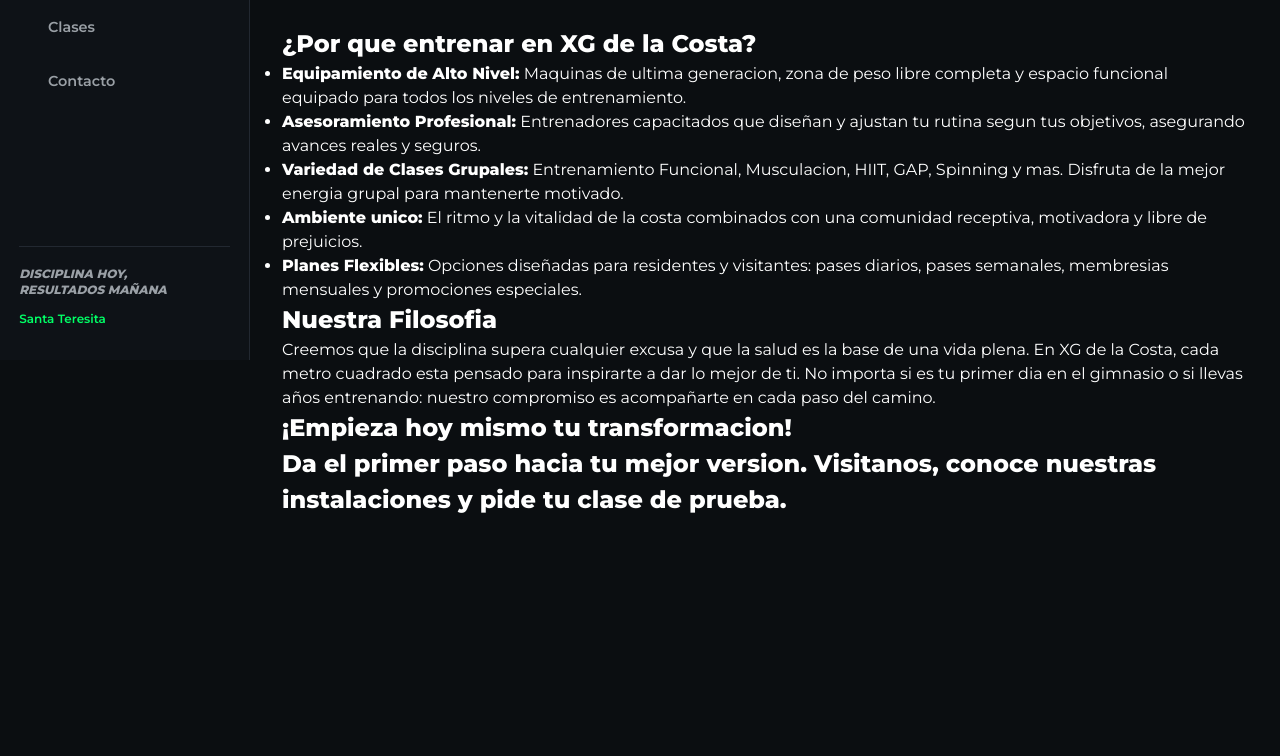
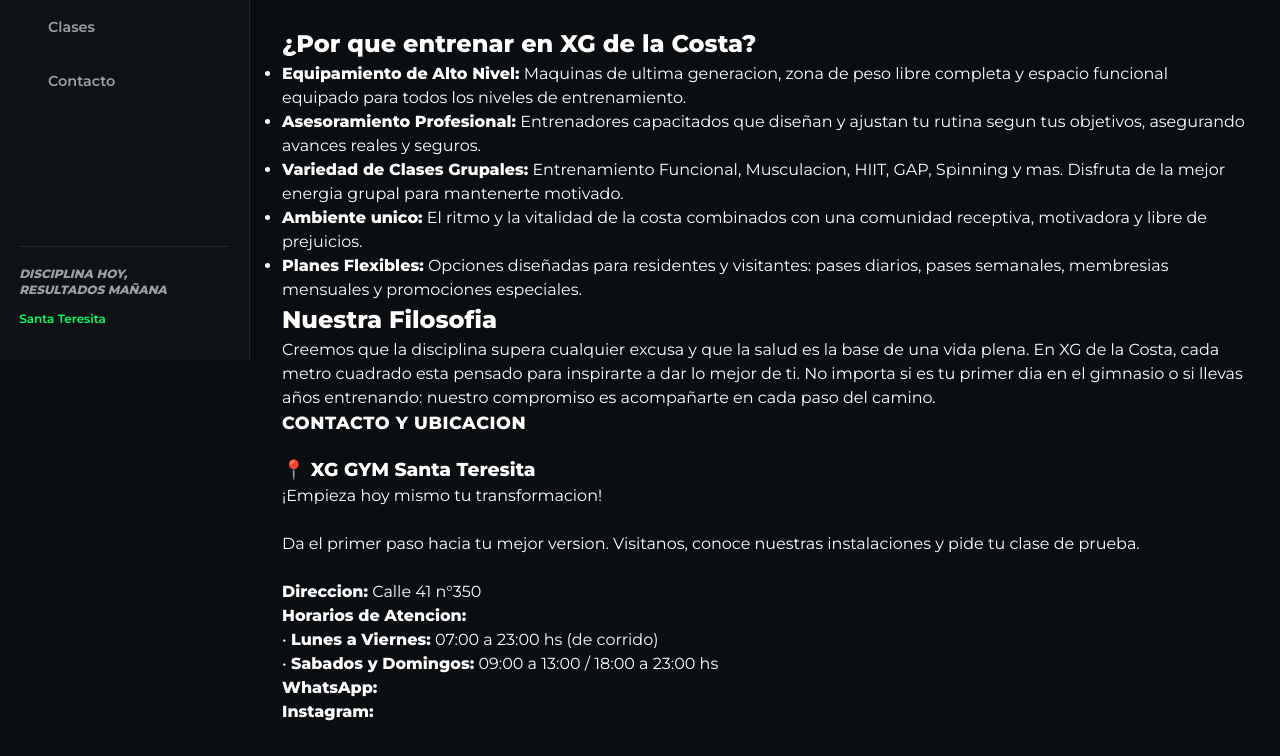
Before and after one commit to morenacpalacios-blip/mipaginaweb, a plain HTML site: page index.html in a window 1280 px wide. Shown: the part 440-1196 px from the top of the page. Before the commit the page ends 990 px from the top, so only its background shows below. Drawn offline with Linux system fonts and the light colour scheme.

Commit message:
modificacion en la seccion de contacto

```diff
--- a/index.html
+++ b/index.html
@@ -72,9 +72,20 @@
                     gimnasio o si llevas años entrenando: nuestro compromiso es acompañarte en cada paso del camino.</p>
             </section>
 
-            <section id="contacto">
-                <h1>¡Empieza hoy mismo tu transformacion!</h1>
-                <h2>Da el primer paso hacia tu mejor version. Visitanos, conoce nuestras instalaciones y pide tu clase de prueba.</h2>
+            <section id="contacto" class="section-container">
+                <h2 class="section-title">CONTACTO Y UBICACION</h2>
+                <div class="contacto-grid">
+                <h3>📍 XG GYM Santa Teresita</h3>
+                <p>¡Empieza hoy mismo tu transformacion! </p><br>
+                <p>Da el primer paso hacia tu mejor version. Visitanos, conoce nuestras instalaciones y pide tu clase de prueba.</p><br>
+                <p class="info-item"><strong>Direccion:</strong> Calle 41 n°350</p>
+            <p class="info-item"><strong>Horarios de Atencion:</strong><br>
+                • <strong>Lunes a Viernes:</strong> 07:00 a 23:00 hs (de corrido)<br>
+                • <strong>Sabados y Domingos:</strong> 09:00 a 13:00 / 18:00 a 23:00 hs
+            </p>
+            <p class="info-item"><strong>WhatsApp:</strong>
+            <p class="info-item"><strong>Instagram:</strong>
+
             </section>
 
         </main>
```
